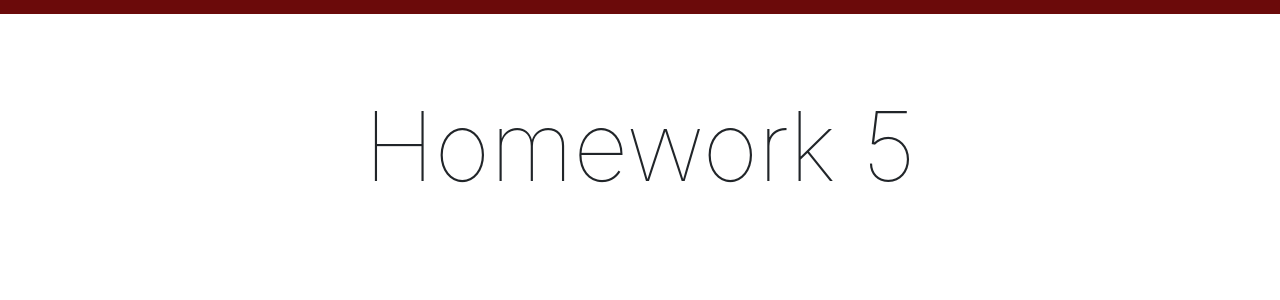
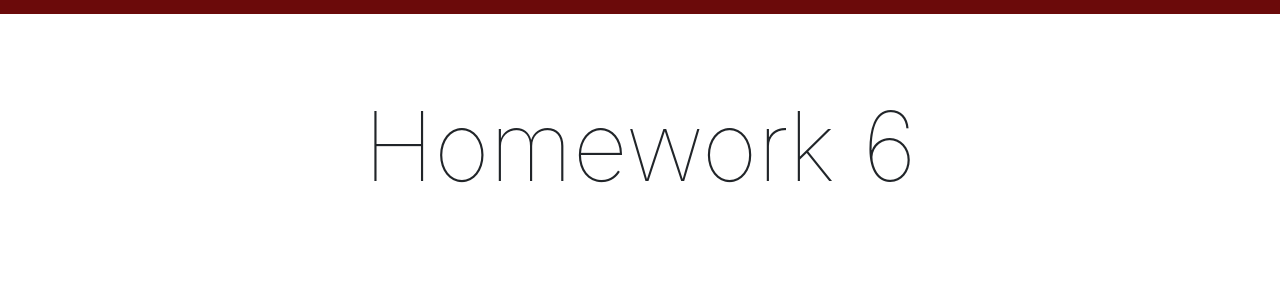
Before and after one commit to Montana-Media-Arts/461_WebServer-Fall2020, a Jekyll site: the page built from modules/week-6/_posts/2017-03-20-homework.md, in a window 1280 px wide and 900 px high. Shown: the part 333-633 px from the top of the window. Built offline with Jekyll 4.4.1, drawn with Linux system fonts in a browser that asks for light colours; nearby versions of some CDN libraries; a script that is not in the unit is left out.

Commit message:
Update 2017-03-20-homework.md

```diff
--- a/modules/week-6/_posts/2017-03-20-homework.md
+++ b/modules/week-6/_posts/2017-03-20-homework.md
@@ -4,7 +4,7 @@ module: 6
 jotted: true
 ---
 
-# Homework 5
+# Homework 6
 
 ### For players:
 
```
